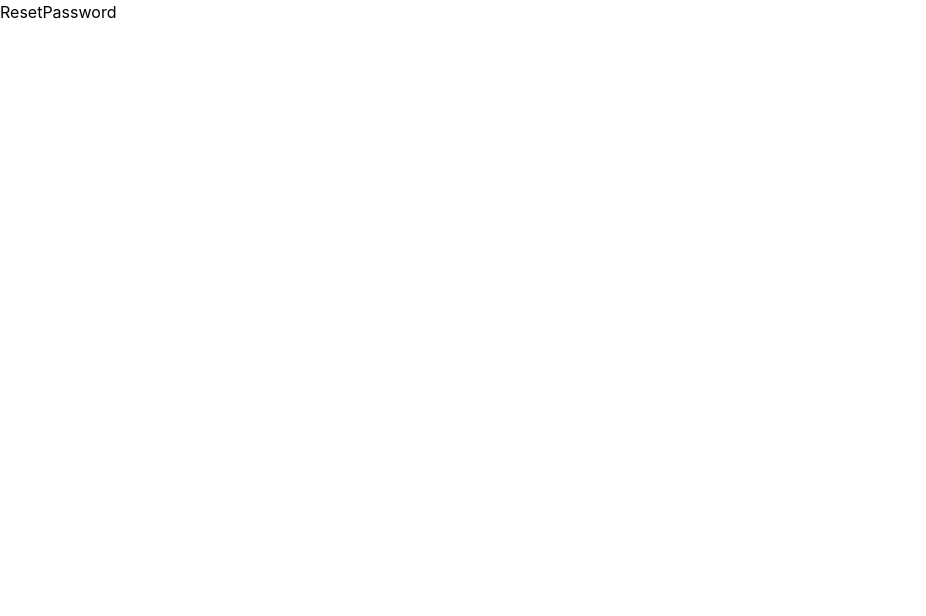
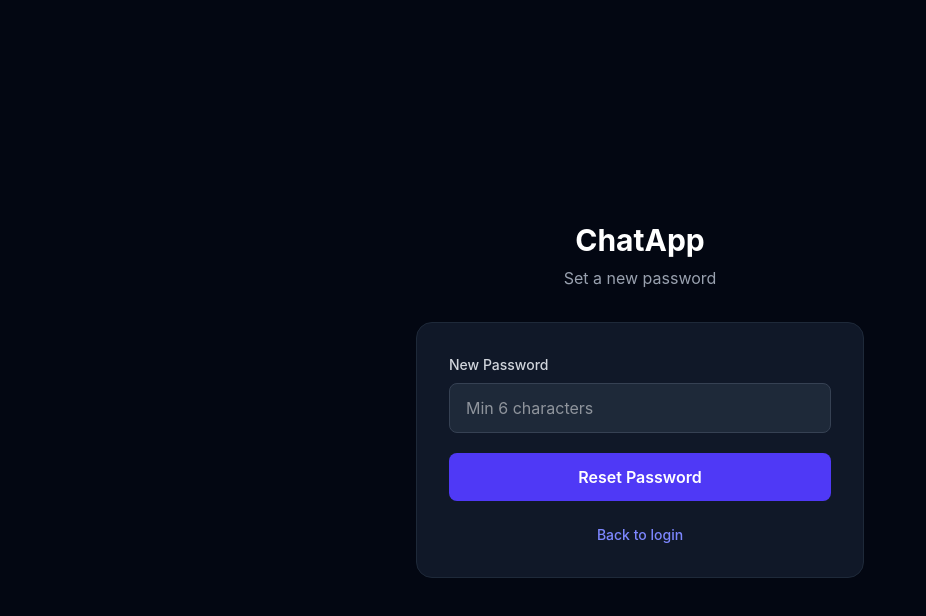
Before and after one commit to S-Nrupendra/Real-Time-Chat-App, a React app in the folder frontend/: page /reset-password/1 in a window 1280 px wide. Shown: the top 616 px of the page, without its empty margins (0-926 px from the left). Built offline with nearby package versions, Linux system fonts and the light colour scheme; no server answers; the HTML template or start-up script is replaced by a standard one.

Commit message:
ResetPassword

```diff
--- a/frontend/src/pages/ResetPassword.jsx
+++ b/frontend/src/pages/ResetPassword.jsx
@@ -1,3 +1,77 @@
+import { useState } from 'react';
+import { useParams, useNavigate, Link } from 'react-router-dom';
+import api from '../utils/api';
+
 export default function ResetPassword() {
-  return <div>ResetPassword</div>;
+  const { token } = useParams();
+  const navigate = useNavigate();
+
+  const [password, setPassword] = useState('');
+  const [loading, setLoading] = useState(false);
+  const [error, setError] = useState('');
+
+  const handleSubmit = async (e) => {
+    e.preventDefault();
+    setLoading(true);
+    setError('');
+
+    try {
+      await api.post(`/api/auth/reset-password/${token}`, { password });
+      navigate('/login', { state: { message: 'Password reset successful. Please log in.' } });
+    } catch (err) {
+      setError(err.response?.data?.message || 'Reset failed. Link may have expired.');
+    } finally {
+      setLoading(false);
+    }
+  };
+
+  return (
+    <div className="min-h-screen bg-gray-950 flex items-center justify-center p-4">
+      <div className="w-full max-w-md">
+        <div className="text-center mb-8">
+          <h1 className="text-3xl font-bold text-white">ChatApp</h1>
+          <p className="text-gray-400 mt-2">Set a new password</p>
+        </div>
+
+        <div className="bg-gray-900 rounded-2xl p-8 border border-gray-800">
+          {error && (
+            <div className="bg-red-500/10 border border-red-500/50 text-red-400 px-4 py-3 rounded-lg mb-6 text-sm">
+              {error}
+            </div>
+          )}
+
+          <form onSubmit={handleSubmit} className="space-y-5">
+            <div>
+              <label className="block text-sm font-medium text-gray-300 mb-2">
+                New Password
+              </label>
+              <input
+                type="password"
+                value={password}
+                onChange={(e) => setPassword(e.target.value)}
+                placeholder="Min 6 characters"
+                required
+                minLength={6}
+                className="w-full bg-gray-800 border border-gray-700 text-white rounded-lg px-4 py-3 focus:outline-none focus:border-indigo-500 transition"
+              />
+            </div>
+
+            <button
+              type="submit"
+              disabled={loading}
+              className="w-full bg-indigo-600 hover:bg-indigo-700 disabled:bg-indigo-800 disabled:cursor-not-allowed text-white font-semibold py-3 rounded-lg transition"
+            >
+              {loading ? 'Resetting...' : 'Reset Password'}
+            </button>
+          </form>
+
+          <p className="text-center text-gray-400 text-sm mt-6">
+            <Link to="/login" className="text-indigo-400 hover:text-indigo-300 font-medium">
+              Back to login
+            </Link>
+          </p>
+        </div>
+      </div>
+    </div>
+  );
 }
```
